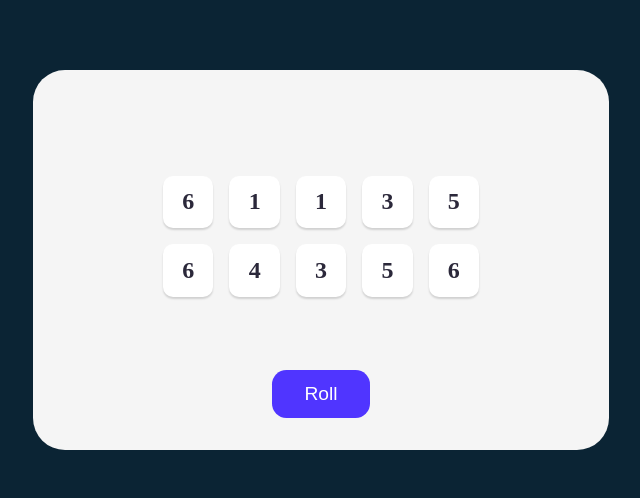
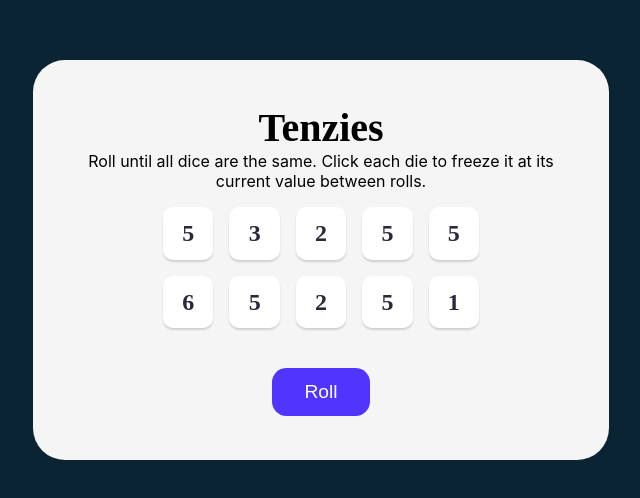
Before and after one commit to LuchiAdaobi/tenzies-revised, a React (Vite) app: page / in a window 1280 px wide. Shown: the part 140-638 px from the top of the page, without its empty margins (319-959 px from the left). Built offline with nearby package versions, Linux system fonts and the light colour scheme.

Commit message:
created the "maintain hold dice across rolls" function

```diff
--- a/package.json
+++ b/package.json
@@ -10,6 +10,7 @@
     "preview": "vite preview"
   },
   "dependencies": {
+    "nanoid": "^5.0.2",
     "react": "^18.2.0",
     "react-dom": "^18.2.0"
   },
--- a/src/App.jsx
+++ b/src/App.jsx
@@ -1,32 +1,68 @@
-import { useState } from "react";
+import { useState, useEffect } from "react";
+import { nanoid } from "nanoid";
 import Die from "./components/Die";
 
 function App() {
   const [diceArray, setDiceArray] = useState(allNewDice());
+  const [tenzies, setTenzies] = useState(false);
+
+  function generateNewDie() {
+    return {
+      value: Math.ceil(Math.random() * 6),
+      isHeld: false,
+      id: nanoid(),
+    };
+  }
 
   const diceElements = diceArray.map((die) => {
-    return <Die value={die} />;
+    return (
+      <Die
+        key={die.id}
+        value={die.value}
+        isHeld={die.isHeld}
+        holdDice={() => holdDice(die.id)}
+        // id={die.id}
+      />
+    );
   });
 
   function allNewDice() {
     const diceArr = [];
     for (let i = 0; i < 10; i++) {
-      diceArr.push(Math.ceil(Math.random() * 6));
+      diceArr.push(generateNewDie());
     }
 
     return diceArr;
   }
-  function rollDice(){
-    setDiceArray(allNewDice())
+
+  function holdDice(id) {
+    setDiceArray((prev) =>
+      prev.map((die) => {
+        return die.id === id ? { ...die, isHeld: !die.isHeld } : die;
+      })
+    );
   }
-  console.log(diceArray)
+
+  function rollDice() {
+    // setDiceArray(allNewDice());
+    setDiceArray((prev) =>
+      prev.map((die) => {
+        return die.isHeld ? die : generateNewDie();
+      })
+    );
+  }
+
   return (
     <main className="main">
-      <div className="dice-container">
-        {/* <Die value={value} /> */}
-        {diceElements}
-      </div>
-      <button className="btn" onClick={rollDice}>Roll</button>
+      <h1 className="title">Tenzies</h1>
+      <p className="instructions">
+        Roll until all dice are the same. Click each die to freeze it at its
+        current value between rolls.
+      </p>
+      <div className="dice-container">{diceElements}</div>
+      <button className="btn" onClick={rollDice}>
+        Roll
+      </button>
     </main>
   );
 }
--- a/src/components/Die.jsx
+++ b/src/components/Die.jsx
@@ -1,5 +1,15 @@
-export default function Die(prop) {
-  return <section >
-    <div className="die">{prop.value}</div>
-  </section>;
+export default function Die(props) {
+  // const styles = {
+  //     background : props.is
+  // }
+  return (
+    <section>
+      <div
+        className={props.isHeld ? "die-held" : "die"}
+        onClick={props.holdDice}
+      >
+        {props.value}
+      </div>
+    </section>
+  );
 }
--- a/src/index.css
+++ b/src/index.css
@@ -17,7 +17,7 @@
   background: #f5f5f5;
   border-radius: 2rem;
   width: 45vw;
-  height: 380px;
+  height: 400px;
   margin: 0 auto;
   padding: 2rem;
   display: flex;
@@ -25,14 +25,26 @@
   align-items: center;
   flex-direction: column;
 }
+
+.title {
+    font-size: 40px;
+    margin: 0;
+}
+
+.instructions {
+    font-family: 'Inter', sans-serif;
+    font-weight: 400;
+    margin-top: 0;
+    text-align: center;
+}
 .dice-container {
   display: grid;
   grid-template-columns: repeat(5, 1fr);
   gap: 1rem;
-  margin: auto;
+  margin-bottom: 40px;
 }
-.die {
-  background: #ffffff;
+.die, .die-held {
+  background-color: #ffffff;
   color: #2b283a;
   padding: 0.8rem 1.2rem;
   font-size: 1.5rem;
@@ -41,6 +53,9 @@
   box-shadow: 0px 2px 2px 0px #00000026;
   border-radius: 10px;
   cursor: pointer;
+}
+.die-held {
+  background: #59E391;
 }
 .btn {
   background-color: #5035ff;
```
Also changed, not shown: 1 other file (tests, documents, lock files or other folders).
